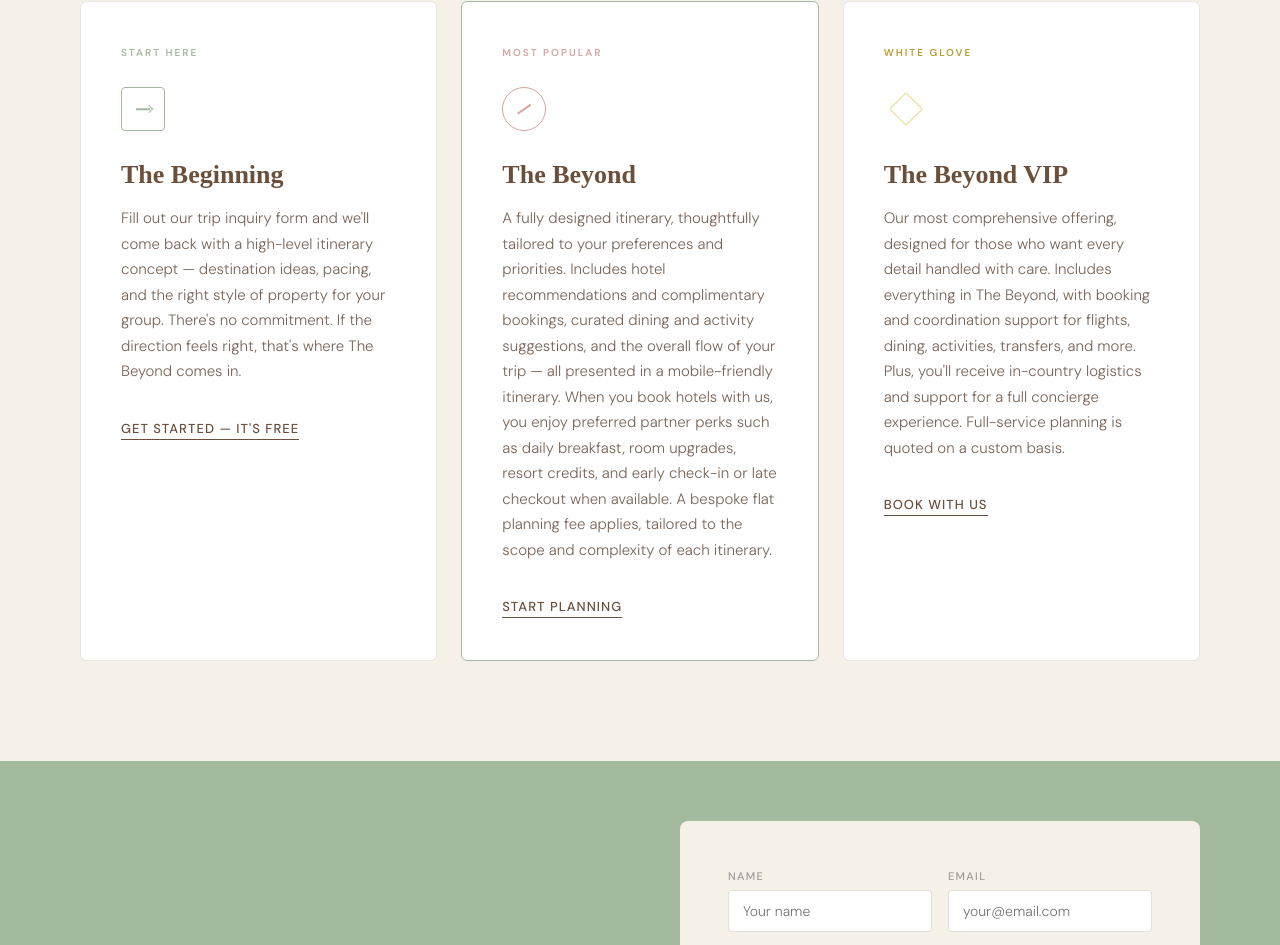
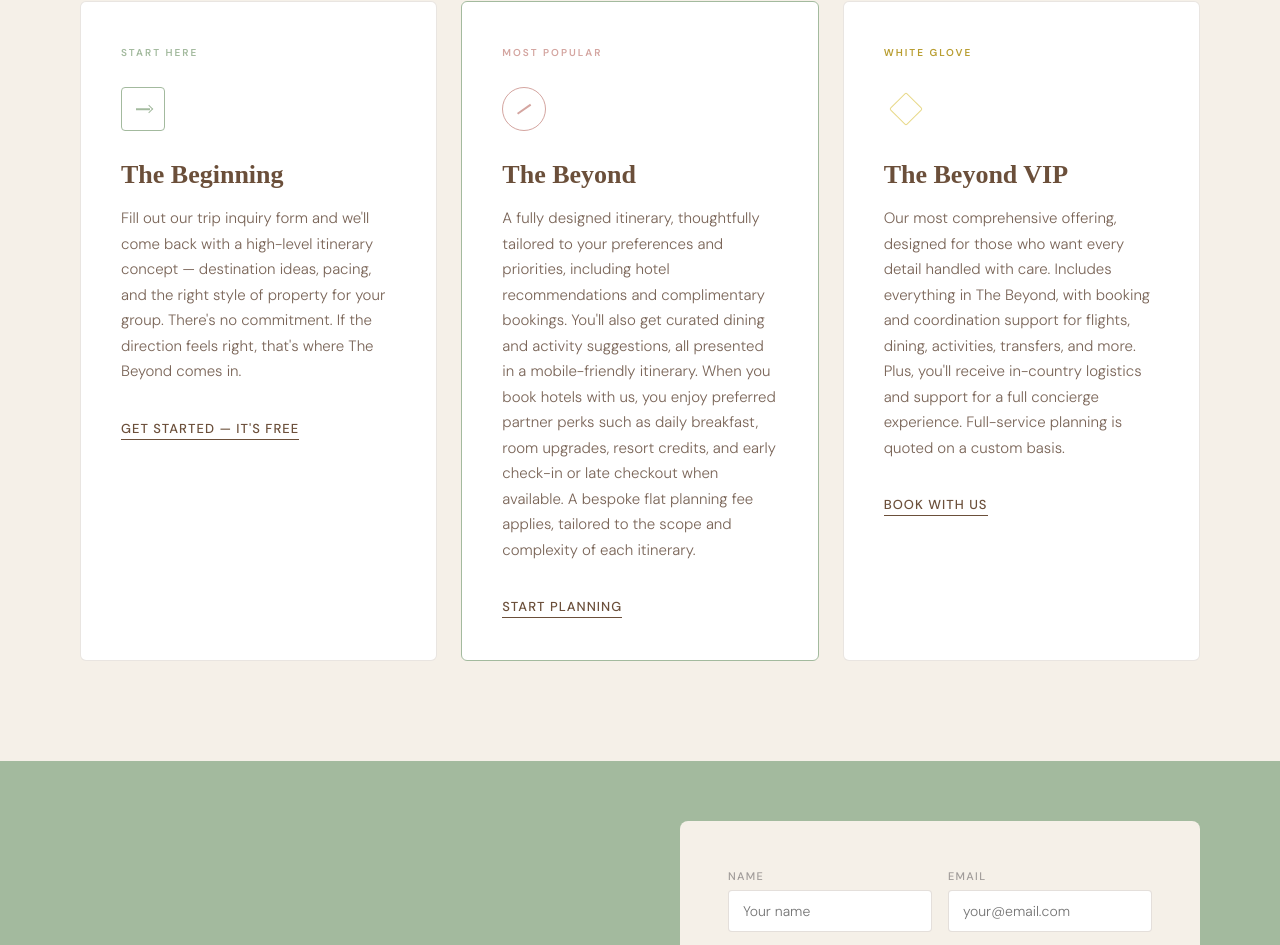
Before and after one commit to bradyaihost-hue/summer-and-beyond-website, a plain HTML site: page index.html in a window 1280 px wide. Shown: the part 3761-4706 px from the top of the page. Drawn offline with Linux system fonts and the light colour scheme; a web font is replaced by a local one.

Commit message:
Update Beyond service card copy

```diff
--- a/index.html
+++ b/index.html
@@ -1064,7 +1064,7 @@
       <p class="card-tag pink">MOST POPULAR</p>
       <div class="icon-compass"></div>
       <h3 class="card-title">The Beyond</h3>
-      <p class="card-desc">A fully designed itinerary, thoughtfully tailored to your preferences and priorities. Includes hotel recommendations and complimentary bookings, curated dining and activity suggestions, and the overall flow of your trip — all presented in a mobile-friendly itinerary. When you book hotels with us, you enjoy preferred partner perks such as daily breakfast, room upgrades, resort credits, and early check-in or late checkout when available. A bespoke flat planning fee applies, tailored to the scope and complexity of each itinerary.</p>
+      <p class="card-desc">A fully designed itinerary, thoughtfully tailored to your preferences and priorities, including hotel recommendations and complimentary bookings. You'll also get curated dining and activity suggestions, all presented in a mobile-friendly itinerary. When you book hotels with us, you enjoy preferred partner perks such as daily breakfast, room upgrades, resort credits, and early check-in or late checkout when available. A bespoke flat planning fee applies, tailored to the scope and complexity of each itinerary.</p>
       <a href="#contact" class="btn-card">Start Planning</a>
     </div>
     <!-- Tier 3 -->
```
